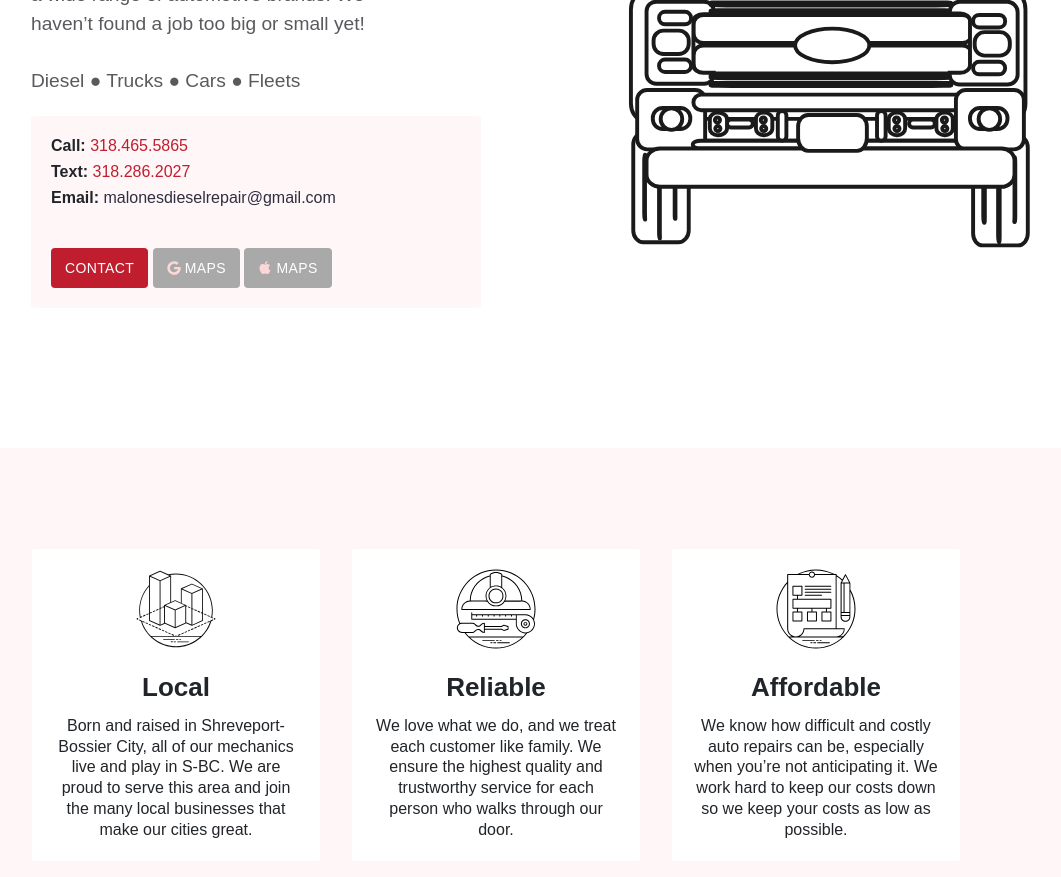
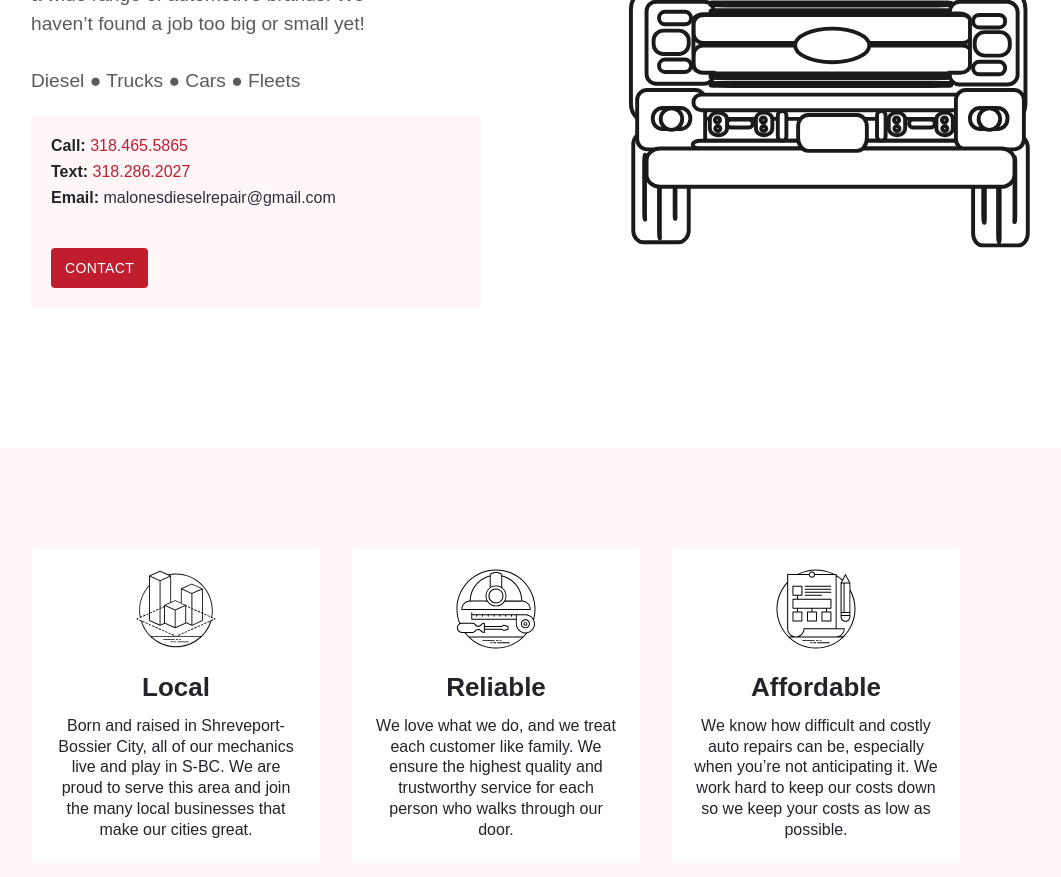
Before and after one commit to MalonesDiesel/malonesdiesel.github.io, a Jekyll site: the page built from index.md, in a window 1280 px wide and 900 px high, scrolled down 589 px. Shown: the top 877 px of the window, without its empty margins (144-1205 px from the left). Built offline with Jekyll 4.4.1, drawn with Linux system fonts in a browser that asks for light colours.

Commit message:
Update call.html

```diff
--- a/_includes/call.html
+++ b/_includes/call.html
@@ -24,6 +24,7 @@
       <div class="call-box-bottom">
         <a href="{{ site.data.contact.contact_button_link }}" class="button">Contact</a>
 
+         {% if include.show_maps %}
          <a href="https://www.google.com/maps?ll=32.543132,-93.688898&z=16&t=m&hl=en&gl=US&mapclient=embed&cid=5500276984641358156" class="button" style="background: darkgrey;>
           <span class="fa-svg-icon svg-baseline ">
             <svg xmlns="http://www.w3.org/2000/svg"  style="height: 1em;width:1em;display: inline-flex;align-self: center; top: -3%; position: relative;" viewBox="0 0 488 512"><!--! Font Awesome Pro 6.1.1 by @fontawesome - https://fontawesome.com License - https://fontawesome.com/license (Commercial License) Copyright 2022 Fonticons, Inc. --><path d="M488 261.8C488 403.3 391.1 504 248 504 110.8 504 0 393.2 0 256S110.8 8 248 8c66.8 0 123 24.5 166.3 64.9l-67.5 64.9C258.5 52.6 94.3 116.6 94.3 256c0 86.5 69.1 156.6 153.7 156.6 98.2 0 135-70.4 140.8-106.9H248v-85.3h236.1c2.3 12.7 3.9 24.9 3.9 41.4z"/></svg>
@@ -35,7 +36,7 @@
             <svg xmlns="http://www.w3.org/2000/svg"  style="height: 1em;width:1em;display: inline-flex;align-self: center; top: -3%; position: relative;" viewBox="0 0 1792 1792"><!--! Font Awesome Pro 6.1.1 by @fontawesome - https://fontawesome.com License - https://fontawesome.com/license (Commercial License) Copyright 2022 Fonticons, Inc. --><path d="M1585 1215q-39 125-123 250-129 196-257 196-49 0-140-32-86-32-151-32-61 0-142 33-81 34-132 34-152 0-301-259-147-261-147-503 0-228 113-374 113-144 284-144 72 0 177 30 104 30 138 30 45 0 143-34 102-34 173-34 119 0 213 65 52 36 104 100-79 67-114 118-65 94-65 207 0 124 69 223t158 126zm-376-1173q0 61-29 136-30 75-93 138-54 54-108 72-37 11-104 17 3-149 78-257 74-107 250-148 1 3 2.5 11t2.5 11q0 4 .5 10t.5 10z"/></svg>
           </span> Maps
           </a>
-
+            {% endif %}
       </div>
     {% endif %}
 
```
